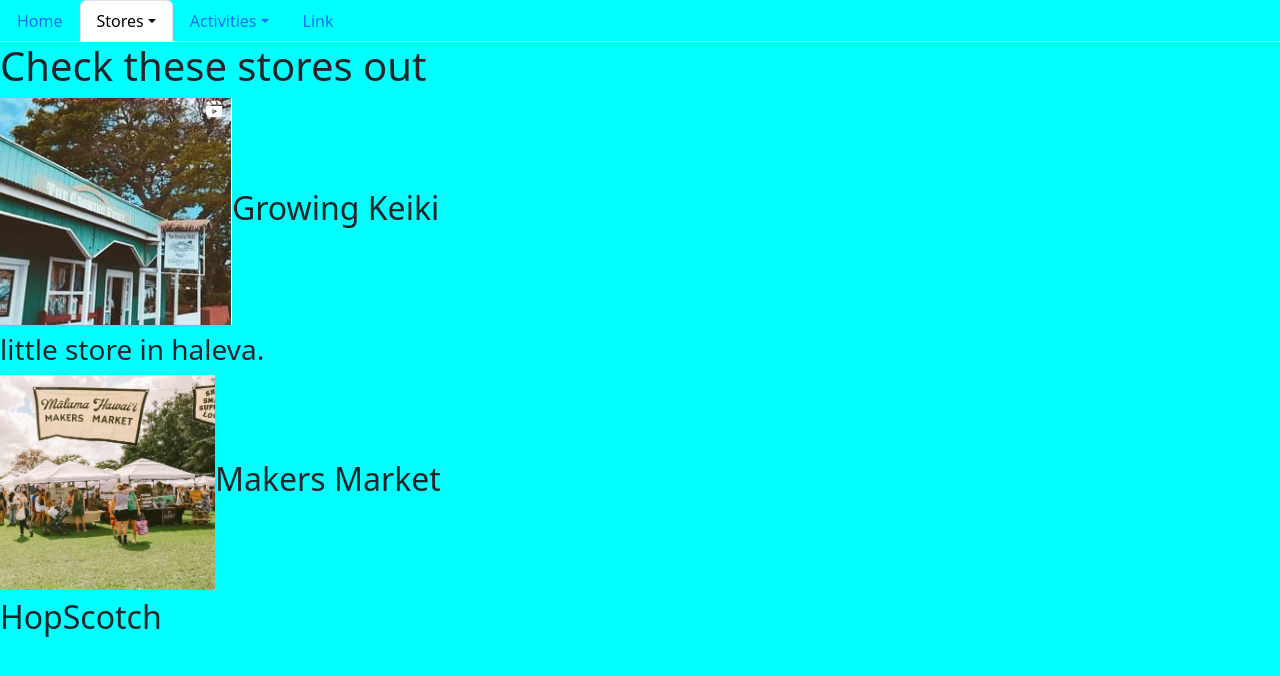
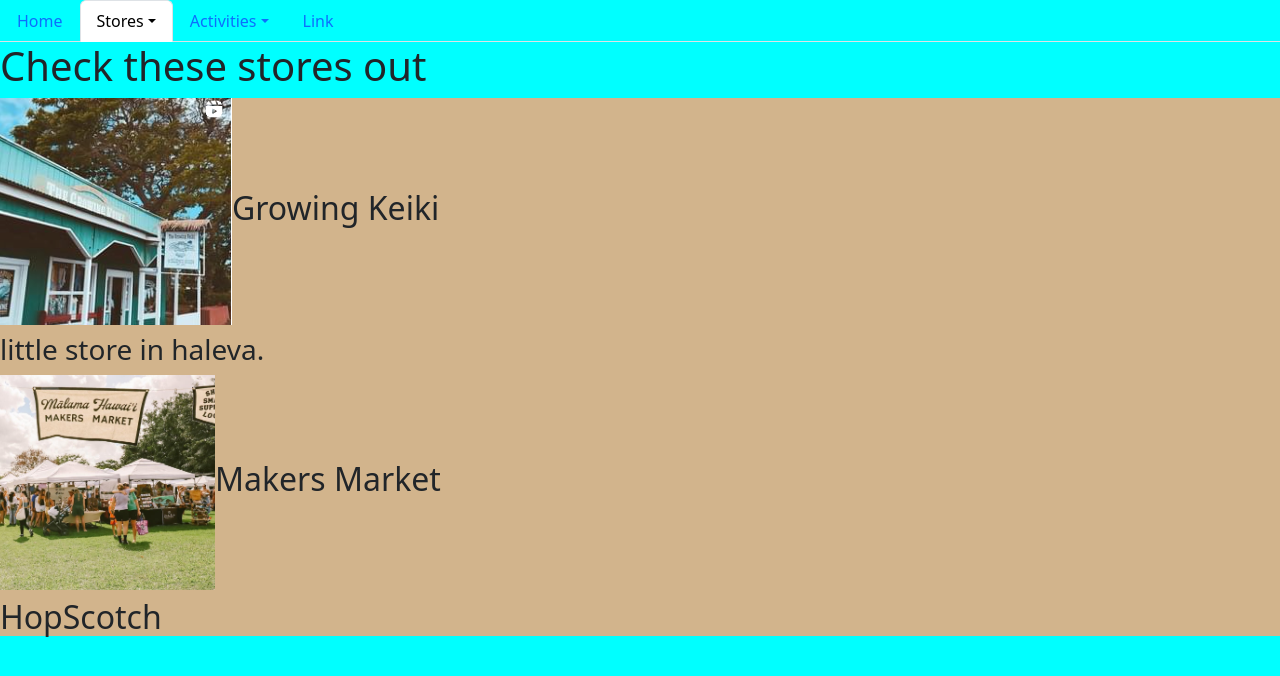
Before and after one commit to Noelbiggs28/flaskproject, a Flask app: page /stores in a window 1280 px wide. Shown: the top 676 px of the page. Run offline with Flask 3, Linux system fonts and the light colour scheme.

Commit message:
first project test from laptop:

```diff
--- a/static/styles.css
+++ b/static/styles.css
@@ -1,3 +1,6 @@
 body{
     background-color: aqua;
 }
+div{
+    background-color: tan;
+}
```
